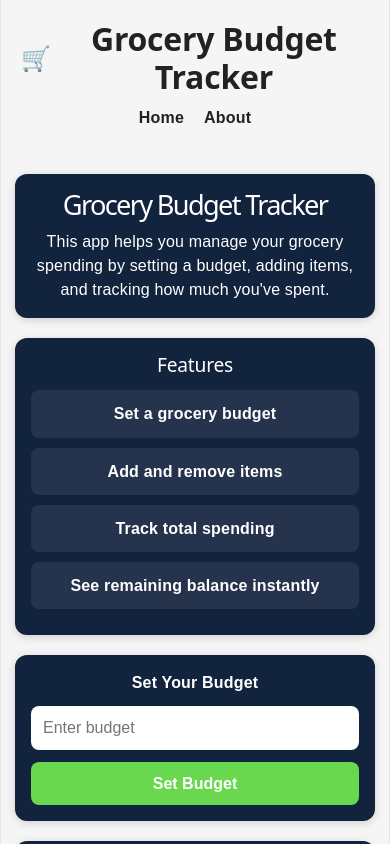
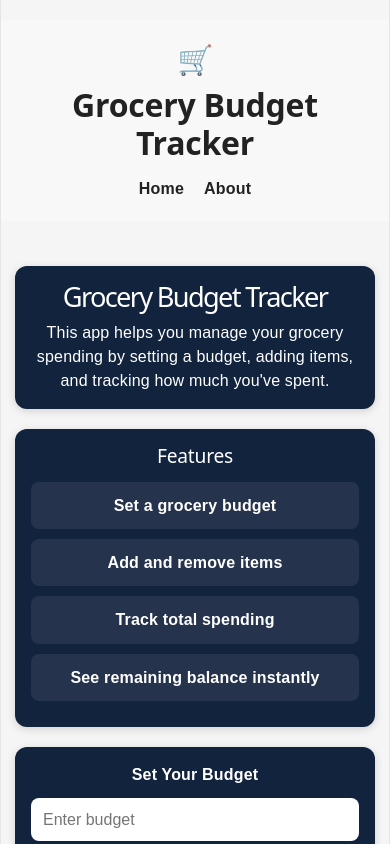
Before and after one commit to Travel987/grocery-budget-tracker, a React (Vite) app: page / in a window 390 px wide. Shown: the top 844 px of the page. Built offline with nearby package versions, Linux system fonts and the light colour scheme.

Commit message:
Removed duplicate cart icon

```diff
--- a/src/App.css
+++ b/src/App.css
@@ -417,9 +417,72 @@ html {
 .site-title {
   display: flex;
   align-items: center;
+  gap: 10px;
+}
+
+
+.header-wrapper {
+  width: 100%;
+  padding: 20px;
+  background-color: #f8f8f8;
+}
+
+.header-inner {
+  max-width: 1100px;
+  margin: 0 auto;
+  display: flex;
+  justify-content: space-between;
+  align-items: center;
+  gap: 16px;
+  flex-wrap: wrap;
+}
+
+.site-title {
+  display: flex;
+  align-items: center;
+  justify-content: center;
   gap: 8px;
+  margin: 0;
+  font-size: 2.2rem;
+  font-weight: bold;
+  flex-wrap: wrap;
+  text-align: center;
 }
 
 .cart-icon {
-  font-size: 1.5rem;
+  font-size: 1.8rem;
+  flex-shrink: 0;
 }
+
+.nav-links {
+  display: flex;
+  gap: 20px;
+  align-items: center;
+}
+
+.nav-links a {
+  text-decoration: none;
+  color: #222;
+  font-weight: 600;
+}
+
+.nav-links a:hover {
+  text-decoration: underline;
+}
+
+@media (max-width: 768px) {
+  .header-inner {
+    flex-direction: column;
+    justify-content: center;
+    text-align: center;
+  }
+
+  .site-title {
+    font-size: 2rem;
+    justify-content: center;
+  }
+
+  .nav-links {
+    justify-content: center;
+  }
+}
```
Also changed, not shown: src/components/Header.jsx (+5 -2 lines).
